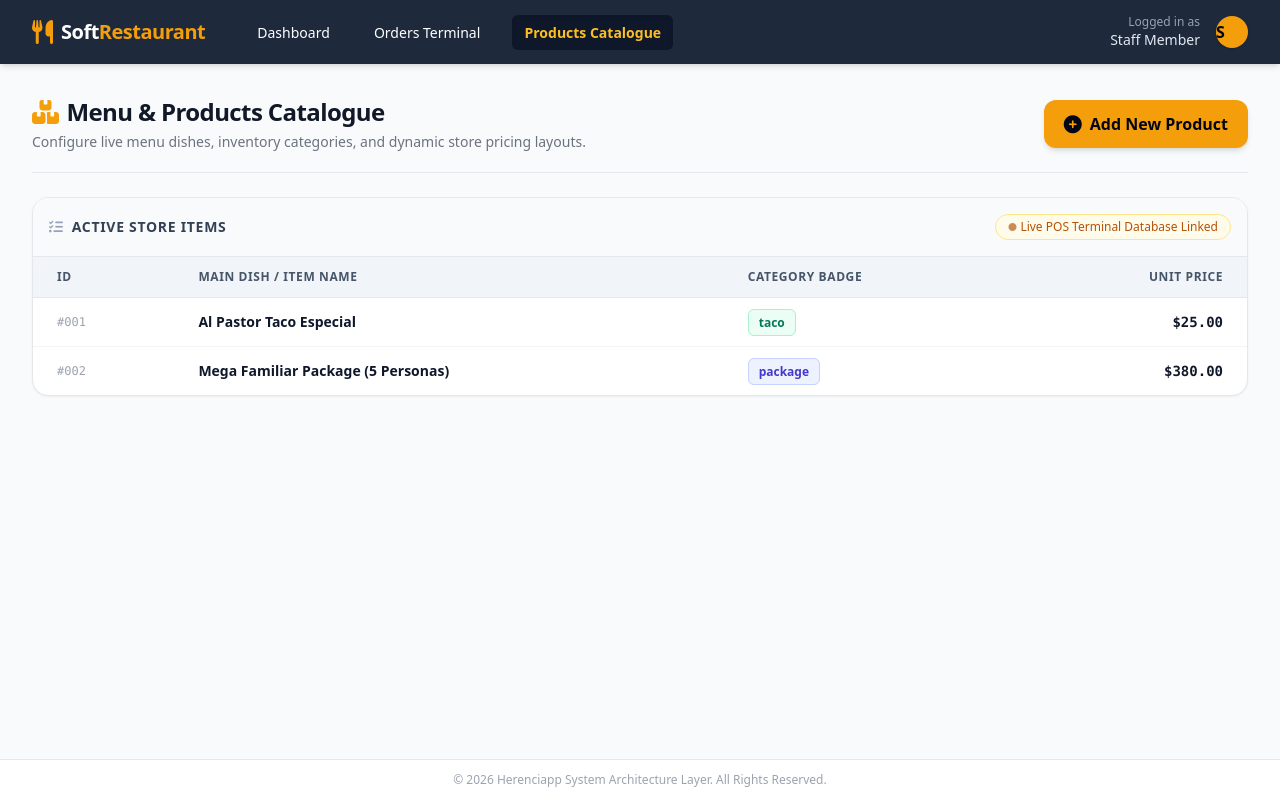
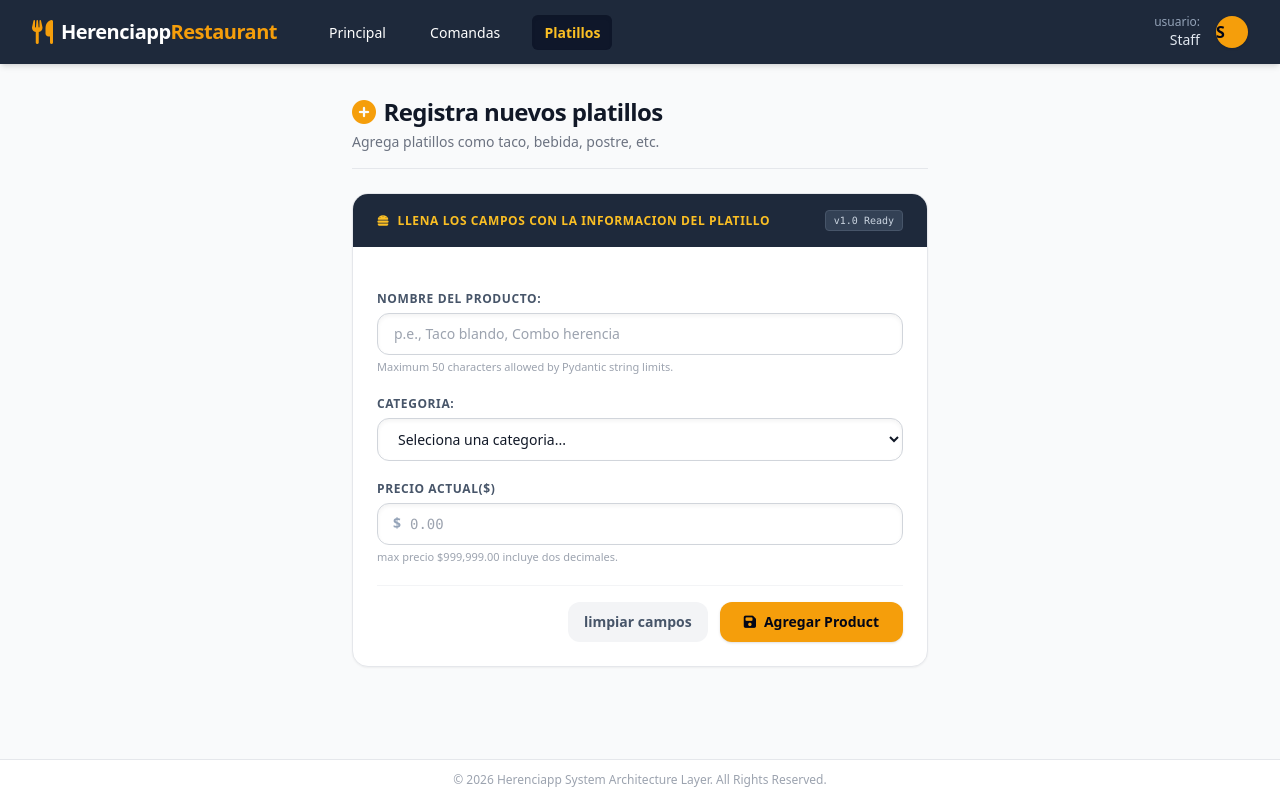
Before and after one commit to ingega/herenciapp, a FastAPI app: template src/templates/products.html in a window 1280 px wide. Run offline with FastAPI, Linux system fonts and the light colour scheme; the template is opened without the code that fills it, so the values that code supplies are empty; some libraries are stand-ins or nearby versions.

Commit message:
Feat: adding templates for add a product

```diff
--- a/src/api/v1/apps/orders/models.py
+++ b/src/api/v1/apps/orders/models.py
@@ -12,6 +12,7 @@ class PayMethod(str, Enum):
     CARD = "card"
     TRANSFER = "transfer"
     CRYPTO = "crypto"
+    MIXED = "mixed"  # For orders paid with multiple methods (e.g., part cash, part card)
 
 
 class ItemPrepStatus(str, Enum):
--- a/src/api/v1/apps/orders/schemas.py
+++ b/src/api/v1/apps/orders/schemas.py
@@ -29,7 +29,7 @@ class FlavorCatalogueRead(FlavorCatalogueBase):
 # ==========================================
 class ProductBase(SQLModel):
     main_dish: str = Field(max_length=50)
-    category: str = Field(max_length=30, description="e.g., taco, dessert, beverage")
+    category: str = Field(max_length=30, description="e.g., food, dessert, beverage")
     price: Decimal = Field(default=0.00, max_digits=6, decimal_places=2)
 
 
--- a/src/templates/base_nav.html
+++ b/src/templates/base_nav.html
@@ -16,28 +16,29 @@
                 <div class="flex items-center">
                     <div class="flex-shrink-0 flex items-center space-x-2">
                         <i class="fa-solid fa-utensils text-amber-500 text-2xl"></i>
-                        <span class="font-bold text-xl tracking-tight text-white">Soft<span class="text-amber-500">Restaurant</span></span>
+                        <span class="font-bold text-xl tracking-tight text-white">Herenciapp<span class="text-amber-500">Restaurant</span></span>
                     </div>
                     <div class="hidden md:block ml-10 flex items-baseline space-x-4">
-                        <a href="/main" class="px-3 py-2 rounded-md text-sm font-medium hover:bg-slate-700 transition">Dashboard</a>
-                        <a href="/orders" class="px-3 py-2 rounded-md text-sm font-medium hover:bg-slate-700 transition">Orders Terminal</a>
-                        <a href="/products" class="px-3 py-2 rounded-md text-sm font-medium bg-slate-900 text-amber-400 font-semibold shadow-inner">Products Catalogue</a>
+                        <a href="/main" class="px-3 py-2 rounded-md text-sm font-medium hover:bg-slate-700 transition">Principal</a>
+                        <a href="/orders" class="px-3 py-2 rounded-md text-sm font-medium hover:bg-slate-700 transition">Comandas</a>
+                        <a href="/orders/products" class="px-3 py-2 rounded-md text-sm font-medium bg-slate-900 text-amber-400 font-semibold shadow-inner">Platillos</a>
                     </div>
                 </div>
 
                 <div class="hidden md:flex items-center space-x-4">
                     <div class="flex flex-col text-right">
-                        <span class="text-xs text-slate-400">Logged in as</span>
-                        <span class="text-sm font-medium text-slate-200">{{ user.email if user else 'Staff Member' }}</span>
+                        <span class="text-xs text-slate-400">usuario:</span>
+                        <span class="text-sm font-medium text-slate-200">{{ user['sub'] if user else 'Staff' }}</span>
                     </div>
                     <div class="h-8 w-8 rounded-full bg-amber-500 flex items-center justify-between justify-center font-bold text-slate-950 uppercase shadow">
-                        {{ user.email[0] if user else 'S' }}
+                        <!-- User Initials -->
+                        {{ user['sub'][:2].upper() if user else 'S' }}
                     </div>
                 </div>
 
                 <div class="-mr-2 flex md:hidden">
                     <button type="button" onclick="toggleMobileMenu()" class="inline-flex items-center justify-between justify-center p-2 rounded-md text-slate-400 hover:text-white hover:bg-slate-700 focus:outline-none focus:ring-2 focus:ring-offset-2 focus:ring-offset-slate-800 focus:ring-white">
-                        <span class="sr-only">Open main menu</span>
+                        <span class="sr-only">Abrir menú principal</span>
                         <i id="menu-icon" class="fa-solid fa-bars text-xl"></i>
                     </button>
                 </div>
@@ -46,16 +47,16 @@
 
         <div class="hidden md:hidden bg-slate-700 border-t border-slate-600" id="mobile-menu">
             <div class="px-2 pt-2 pb-3 space-y-1 sm:px-3">
-                <a href="/main" class="block px-3 py-2 rounded-md text-base font-medium hover:bg-slate-600">Dashboard</a>
-                <a href="/orders" class="block px-3 py-2 rounded-md text-base font-medium hover:bg-slate-600">Orders Terminal</a>
-                <a href="/products" class="block px-3 py-2 rounded-md text-base font-medium bg-slate-900 text-amber-400">Products Catalogue</a>
+                <a href="/main" class="block px-3 py-2 rounded-md text-base font-medium hover:bg-slate-600">Principal</a>
+                <a href="/orders" class="block px-3 py-2 rounded-md text-base font-medium hover:bg-slate-600">Comandas</a>
+                <a href="/orders/products" class="block px-3 py-2 rounded-md text-base font-medium bg-slate-900 text-amber-400">Agregar productos</a>
             </div>
             <div class="pt-4 pb-3 border-t border-slate-600 px-5 flex items-center space-x-3">
                 <div class="h-8 w-8 rounded-full bg-amber-500 flex items-center justify-between justify-center font-bold text-slate-950 uppercase">
-                    {{ user.email[0] if user else 'S' }}
+                    {{ user['sub'] if user else 'S' }}
                 </div>
                 <div class="flex flex-col">
-                    <span class="text-sm font-medium text-white">{{ user.email if user else 'Staff Member' }}</span>
+                    <span class="text-sm font-medium text-white">{{ user['sub'] if user else 'Staff' }}</span>
                 </div>
             </div>
         </div>
--- a/src/templates/main.html
+++ b/src/templates/main.html
@@ -1,4 +1,4 @@
-{% extends "base.html" %}
+{% extends "base_nav.html" %}
 
 {% block title %}Dashboard - {{ config.RESTAURANT_NAME | default('Herencia del Abuelo') }}{% endblock %}
 
--- a/src/templates/orders.html
+++ b/src/templates/orders.html
@@ -1,6 +1,6 @@
-{% extends "base.html" %}
+{% extends "base_nav.html" %}
 
-{% block tittle %} En contrucción {% endblock %}
+{% block title %} En contrucción {% endblock %}
 
 {% block content %}
 
--- a/src/templates/products.html
+++ b/src/templates/products.html
@@ -1,114 +1,65 @@
 {% extends "base_nav.html" %}
 
-{% block title %}Products Catalogue - Soft Restaurant{% endblock %}
+{% block title %}Add Product - Herenciapp Restaurant{% endblock %}
 
 {% block content %}
-<div class="space-y-6">
-    <div class="flex flex-col sm:flex-row sm:items-center sm:justify-between gap-4 border-b border-gray-200 pb-5">
-        <div>
-            <h1 class="text-2xl font-bold text-gray-900 tracking-tight flex items-center gap-2">
-                <i class="fa-solid fa-boxes-stacked text-amber-500"></i> Menu & Products Catalogue
-            </h1>
-            <p class="text-sm text-gray-500 mt-1">Configure live menu dishes, inventory categories, and dynamic store pricing layouts.</p>
-        </div>
-        <div>
-            <button onclick="openModal()" class="w-full sm:w-auto bg-amber-500 text-slate-950 font-semibold px-5 py-2.5 rounded-xl shadow-md hover:bg-amber-400 active:scale-95 transition flex items-center justify-center gap-2">
-                <i class="fa-solid fa-plus-circle text-lg"></i> Add New Product
-            </button>
-        </div>
+<div class="max-w-xl mx-auto space-y-6">
+
+    <div class="border-b border-gray-200 pb-4">
+        <h1 class="text-2xl font-bold text-gray-900 tracking-tight flex items-center gap-2">
+            <i class="fa-solid fa-plus-circle text-amber-500"></i> Registra nuevos platillos
+        </h1>
+        <p class="text-sm text-gray-500 mt-1">Agrega platillos como taco, bebida, postre, etc.</p>
     </div>
 
     <div class="bg-white rounded-2xl border border-gray-200 shadow-sm overflow-hidden">
 
-        <div class="p-4 bg-gray-50 border-b border-gray-200 flex flex-col sm:flex-row justify-between items-center gap-3">
-            <span class="text-sm font-semibold text-slate-700 uppercase tracking-wider flex items-center gap-2">
-                <i class="fa-solid fa-list-check text-slate-400"></i> Active Store Items
+        <div class="px-6 py-4 bg-slate-800 text-white flex justify-between items-center">
+            <span class="text-xs font-bold uppercase tracking-wider flex items-center gap-2 text-amber-400">
+                <i class="fa-solid fa-hamburger"></i> Llena los campos con la informacion del platillo
             </span>
-            <div class="text-xs text-amber-700 bg-amber-50 border border-amber-200 font-medium px-3 py-1 rounded-full flex items-center gap-1">
-                <i class="fa-solid fa-circle text-[8px] animate-pulse"></i> Live POS Terminal Database Linked
-            </div>
+            <span class="text-[10px] font-mono bg-slate-700 px-2 py-0.5 rounded border border-slate-600 text-slate-300">
+                v1.0 Ready
+            </span>
         </div>
 
-        <div class="overflow-x-auto">
-            <table class="w-full text-left border-collapse">
-                <thead>
-                    <tr class="bg-slate-100 text-slate-600 text-xs uppercase font-bold tracking-wider border-b border-gray-200">
-                        <th class="py-3 px-6">ID</th>
-                        <th class="py-3 px-6">Main Dish / Item Name</th>
-                        <th class="py-3 px-6">Category Badge</th>
-                        <th class="py-3 px-6 text-right">Unit Price</th>
-                    </tr>
-                </thead>
-                <tbody id="catalogue-table-body" class="divide-y divide-gray-100 text-sm text-gray-700">
-                    <tr class="hover:bg-slate-50 transition">
-                        <td class="py-3.5 px-6 font-mono text-xs text-gray-400">#001</td>
-                        <td class="py-3.5 px-6 font-semibold text-slate-900">Al Pastor Taco Especial</td>
-                        <td class="py-3.5 px-6">
-                            <span class="px-2.5 py-1 text-xs font-semibold rounded-md bg-emerald-50 text-emerald-700 border border-emerald-200">taco</span>
-                        </td>
-                        <td class="py-3.5 px-6 text-right font-semibold text-slate-900 font-mono">$25.00</td>
-                    </tr>
-                    <tr class="hover:bg-slate-50 transition">
-                        <td class="py-3.5 px-6 font-mono text-xs text-gray-400">#002</td>
-                        <td class="py-3.5 px-6 font-semibold text-slate-900">Mega Familiar Package (5 Personas)</td>
-                        <td class="py-3.5 px-6">
-                            <span class="px-2.5 py-1 text-xs font-semibold rounded-md bg-indigo-50 text-indigo-700 border border-indigo-200">package</span>
-                        </td>
-                        <td class="py-3.5 px-6 text-right font-semibold text-slate-900 font-mono">$380.00</td>
-                    </tr>
-                </tbody>
-            </table>
-        </div>
-    </div>
-</div>
+        <form id="add-product-form" onsubmit="handleFormSubmit(event)" class="p-6 space-y-5">
 
-<div id="product-modal" class="hidden fixed inset-0 z-50 overflow-y-auto bg-slate-900/60 backdrop-blur-sm flex items-center justify-center p-4">
-    <div class="bg-white rounded-2xl border border-gray-200 max-w-md w-full shadow-2xl overflow-hidden transform transition-all scale-95 opacity-0 duration-200" id="modal-container">
-
-        <div class="bg-slate-800 px-6 py-4 flex justify-between items-center text-white">
-            <h3 class="font-bold text-lg flex items-center gap-2">
-                <i class="fa-solid fa-hamburger text-amber-500"></i> New Catalogue Item
-            </h3>
-            <button onclick="closeModal()" class="text-slate-400 hover:text-white transition">
-                <i class="fa-solid fa-xmark text-xl"></i>
-            </button>
-        </div>
-
-        <form id="create-product-form" onsubmit="handleFormSubmit(event)" class="p-6 space-y-4">
-
-            <div id="form-error-banner" class="hidden text-sm p-3 rounded-lg border flex items-start gap-2"></div>
+            <div id="form-feedback-banner" class="hidden text-sm p-3.5 rounded-xl border flex items-start gap-2"></div>
 
             <div>
-                <label for="main_dish" class="block text-xs font-bold uppercase tracking-wider text-slate-600 mb-1">Main Dish / Product Name</label>
-                <input type="text" id="main_dish" required maxlength="50" placeholder="e.g., Taco de Bistec con Queso"
-                       class="w-full rounded-xl border border-gray-300 px-4 py-2.5 text-sm focus:ring-2 focus:ring-amber-500/20 focus:border-amber-500 outline-none transition">
+                <label for="main_dish" class="block text-xs font-bold uppercase tracking-wider text-slate-600 mb-1.5">Nombre del producto:</label>
+                <input type="text" id="main_dish" required maxlength="50" placeholder="p.e., Taco blando, Combo herencia"
+                       class="w-full rounded-xl border border-gray-300 px-4 py-2.5 text-sm focus:ring-2 focus:ring-amber-500/20 focus:border-amber-500 outline-none transition shadow-inner">
+                <p class="text-[11px] text-gray-400 mt-1">Maximum 50 characters allowed by Pydantic string limits.</p>
             </div>
 
             <div>
-                <label for="category" class="block text-xs font-bold uppercase tracking-wider text-slate-600 mb-1">Menu Category</label>
-                <select id="category" required class="w-full rounded-xl border border-gray-300 px-4 py-2.5 text-sm bg-white focus:ring-2 focus:ring-amber-500/20 focus:border-amber-500 outline-none transition">
-                    <option value="" disabled selected>Select a soft restaurant tag...</option>
-                    <option value="taco">Taco Line Items</option>
-                    <option value="package">Combo / Multi-person Packages</option>
-                    <option value="beverage">Beverages & Soft Drinks</option>
+                <label for="category" class="block text-xs font-bold uppercase tracking-wider text-slate-600 mb-1.5">Categoria:</label>
+                <select id="category" required class="w-full rounded-xl border border-gray-300 px-4 py-2.5 text-sm bg-white focus:ring-2 focus:ring-amber-500/20 focus:border-amber-500 outline-none transition shadow-inner">
+                    <option value="" disabled selected>Seleciona una categoria...</option>
+                    <option value="alimentos">alimentos</option>
+                    <option value="bebidas">bebidas</option>
+                    <option value="postres">postres</option>
                 </select>
             </div>
 
             <div>
-                <label for="price" class="block text-xs font-bold uppercase tracking-wider text-slate-600 mb-1">POS Sales Price ($)</label>
+                <label for="price" class="block text-xs font-bold uppercase tracking-wider text-slate-600 mb-1.5">Precio actual($)</label>
                 <div class="relative">
                     <span class="absolute left-4 top-2.5 font-bold text-slate-400 text-sm">$</span>
-                    <input type="number" id="price" required min="0.00" max="9999.99" step="0.01" placeholder="0.00"
-                           class="w-full rounded-xl border border-gray-300 pl-8 pr-4 py-2.5 text-sm focus:ring-2 focus:ring-amber-500/20 focus:border-amber-500 outline-none font-mono transition">
+                    <input type="number" id="price" required min="0.00" max="999999.99" step="0.01" placeholder="0.00"
+                           class="w-full rounded-xl border border-gray-300 pl-8 pr-4 py-2.5 text-sm focus:ring-2 focus:ring-amber-500/20 focus:border-amber-500 outline-none font-mono transition shadow-inner">
                 </div>
+                <p class="text-[11px] text-gray-400 mt-1">max precio $999,999.00 incluye dos decimales.</p>
             </div>
 
-            <div class="flex justify-end gap-3 pt-3 border-t border-gray-100">
-                <button type="button" onclick="closeModal()" class="px-4 py-2 rounded-xl text-sm font-semibold text-slate-600 bg-gray-100 hover:bg-gray-200 transition">
-                    Cancel
+            <div class="flex justify-end gap-3 pt-4 border-t border-gray-100">
+                <button type="reset" class="px-4 py-2.5 rounded-xl text-sm font-semibold text-slate-600 bg-gray-100 hover:bg-gray-200 active:scale-95 transition">
+                    limpiar campos
                 </button>
-                <button type="submit" id="submit-btn" class="px-5 py-2 rounded-xl text-sm font-bold text-slate-950 bg-amber-500 hover:bg-amber-400 shadow transition flex items-center gap-2">
-                    <i class="fa-solid fa-save"></i> Save Product
+                <button type="submit" id="submit-btn" class="px-6 py-2.5 rounded-xl text-sm font-bold text-slate-950 bg-amber-500 hover:bg-amber-400 shadow active:scale-95 transition flex items-center gap-2">
+                    <i class="fa-solid fa-save"></i> Agregar Product
                 </button>
             </div>
         </form>
@@ -116,70 +67,43 @@
 </div>
 
 <script>
-    // Modal Window Transitions Management
-    function openModal() {
-        const modal = document.getElementById('product-modal');
-        const container = document.getElementById('modal-container');
-        modal.classList.remove('hidden');
-        setTimeout(() => {
-            container.classList.remove('scale-95', 'opacity-0');
-            container.classList.add('scale-100', 'opacity-100');
-        }, 10);
-    }
-
-    function closeModal() {
-        const modal = document.getElementById('product-modal');
-        const container = document.getElementById('modal-container');
-        container.classList.remove('scale-100', 'opacity-100');
-        container.classList.add('scale-95', 'opacity-0');
-        setTimeout(() => {
-            modal.add('hidden');
-            document.getElementById('create-product-form').reset();
-            hideBanner();
-        }, 200);
-    }
-
-    function showBanner(message, isError = true) {
-        const banner = document.getElementById('form-error-banner');
-        banner.className = `text-sm p-3 rounded-lg border flex items-start gap-2 ${
-            isError ? 'bg-rose-50 border-rose-200 text-rose-700' : 'bg-emerald-50 border-emerald-200 text-emerald-700'
+    function showFeedback(message, status = 'error') {
+        const banner = document.getElementById('form-feedback-banner');
+        banner.className = `text-sm p-3.5 rounded-xl border flex items-start gap-2 ${
+            status === 'success' ? 'bg-emerald-50 border-emerald-200 text-emerald-700' : 'bg-rose-50 border-rose-200 text-rose-700'
         }`;
-        banner.innerHTML = `<i class="fa-solid ${isError ? 'fa-circle-exclamation' : 'fa-circle-check'} mt-0.5"></i> <span>${message}</span>`;
+        banner.innerHTML = `<i class="fa-solid ${status === 'success' ? 'fa-circle-check' : 'fa-circle-exclamation'} mt-0.5 text-base"></i> <span>${message}</span>`;
         banner.classList.remove('hidden');
     }
 
-    function hideBanner() {
-        document.getElementById('form-error-banner').classList.add('hidden');
-    }
-
-    // High speed async AJAX implementation back to FastAPI endpoint
     async function handleFormSubmit(event) {
         event.preventDefault();
 
         const submitBtn = document.getElementById('submit-btn');
-        const mainDishInput = document.getElementById('main_dish').value.trim();
-        const categoryInput = document.getElementById('category').value;
-        const priceInput = parseFloat(document.getElementById('price').value);
+        const form = document.getElementById('add-product-form');
+        const mainDish = document.getElementById('main_dish').value.trim();
+        const category = document.getElementById('category').value;
+        const price = parseFloat(document.getElementById('price').value);
 
-        // Client side validation gate checks
-        if (!mainDishInput || !categoryInput || isNaN(priceInput)) {
-            showBanner("Please ensure all Soft Restaurant fields are correctly populated.");
+        // Security baseline checks
+        if (!mainDish || !category || isNaN(price)) {
+            showFeedback("Please fill out all operational context criteria correctly.");
             return;
         }
 
-        // Lock form during submission
+        // Lock button interaction during server handshake
         submitBtn.disabled = true;
-        submitBtn.innerHTML = `<i class="fa-solid fa-spinner animate-spin"></i> Saving...`;
+        submitBtn.innerHTML = `<i class="fa-solid fa-spinner animate-spin"></i> Processing Request...`;
 
         const payload = {
-            main_dish: mainDishInput,
-            category: categoryInput,
-            price: priceInput
+            main_dish: mainDish,
+            category: category,
+            price: price
         };
 
         try {
-            // POST request directed to our secure endpoint path
-            const response = await fetch("/products", {
+            // Streaming context payload straight to our verified green-tested endpoint
+            const response = await fetch("/orders/products", {
                 method: "POST",
                 headers: {
                     "Content-Type": "application/json"
@@ -188,60 +112,24 @@
             });
 
             if (response.status === 201) {
-                const newProduct = await response.json();
-
-                // Dynamically inject the newly added database row into the UI viewport
-                appendProductToTable(newProduct);
-
-                // Display success confirmation before closing out the viewport anchor
-                showBanner("Menu item successfully catalogued!", false);
-                setTimeout(() => {
-                    closeModal();
-                }, 1000);
+                const data = await response.json();
+                showFeedback(`Successfully registered item #${data.id}: "${data.main_dish}" into database inventory context!`, 'success');
+                form.reset();
             } else if (response.status === 422) {
-                showBanner("Validation Error: Input format did not pass Pydantic layer boundaries.");
+                showFeedback("Validation Error (422): Submission structure did not conform to backend Pydantic boundaries.");
+            } else if (response.status === 403 || response.status === 401) {
+                showFeedback("Authentication Error: Credentials missing or expired from browser session state context.");
             } else {
-                showBanner(`Server rejected request with status code: ${response.status}`);
+                showFeedback(`Server rejected database insertion with status code: ${response.status}`);
             }
         } catch (error) {
-            console.error("AJAX Operations Error:", error);
-            showBanner("Network connectivity fault. Unable to stream to Herenciapp API.");
+            console.error("AJAX Pipeline Error Execution:", error);
+            showFeedback("Network infrastructure fault. Unable to establish a line channel to the backend API cluster.");
         } finally {
-            // Restore submission controls mapping
+            // Unlock control handlers mapping
             submitBtn.disabled = false;
-            submitBtn.innerHTML = `<i class="fa-solid fa-save"></i> Save Product`;
+            submitBtn.innerHTML = `<i class="fa-solid fa-save"></i> Commit Product`;
         }
-    }
-
-    function appendProductToTable(product) {
-        const tbody = document.getElementById('catalogue-table-body');
-        const row = document.createElement('tr');
-        row.className = "hover:bg-slate-50 transition border-b border-gray-100 bg-amber-50/30 font-medium animate-fade-in";
-
-        // Dynamic styling dictionary according to category schemas
-        const badges = {
-            taco: "bg-emerald-50 text-emerald-700 border-emerald-200",
-            package: "bg-indigo-50 text-indigo-700 border-indigo-200",
-            beverage: "bg-amber-50 text-amber-700 border-amber-200"
-        };
-        const badgeClass = badges[product.category] || "bg-gray-50 text-gray-700 border-gray-200";
-
-        row.innerHTML = `
-            <td class="py-3.5 px-6 font-mono text-xs text-gray-500 font-bold">#${product.id}</td>
-            <td class="py-3.5 px-6 text-slate-900 font-semibold">${escapeHtml(product.main_dish)}</td>
-            <td class="py-3.5 px-6">
-                <span class="px-2.5 py-1 text-xs font-semibold rounded-md border ${badgeClass}">${product.category}</span>
-            </td>
-            <td class="py-3.5 px-6 text-right font-bold text-slate-950 font-mono">$${parseFloat(product.price).toFixed(2)}</td>
-        `;
-
-        // Prepend so the newest restaurant items immediately peak top row
-        tbody.insertBefore(row, tbody.firstChild);
-    }
-
-    // Protection asset utility wrapper against Cross-Site Scripting vulnerabilities
-    function escapeHtml(str) {
-        return str.replace(/&/g, "&amp;").replace(/</g, "&lt;").replace(/>/g, "&gt;").replace(/"/g, "&quot;").replace(/'/g, "&#039;");
     }
 </script>
 {% endblock %}
```
Also changed, not shown: src/api/v1/apps/orders/router.py (+20 -1 lines).
